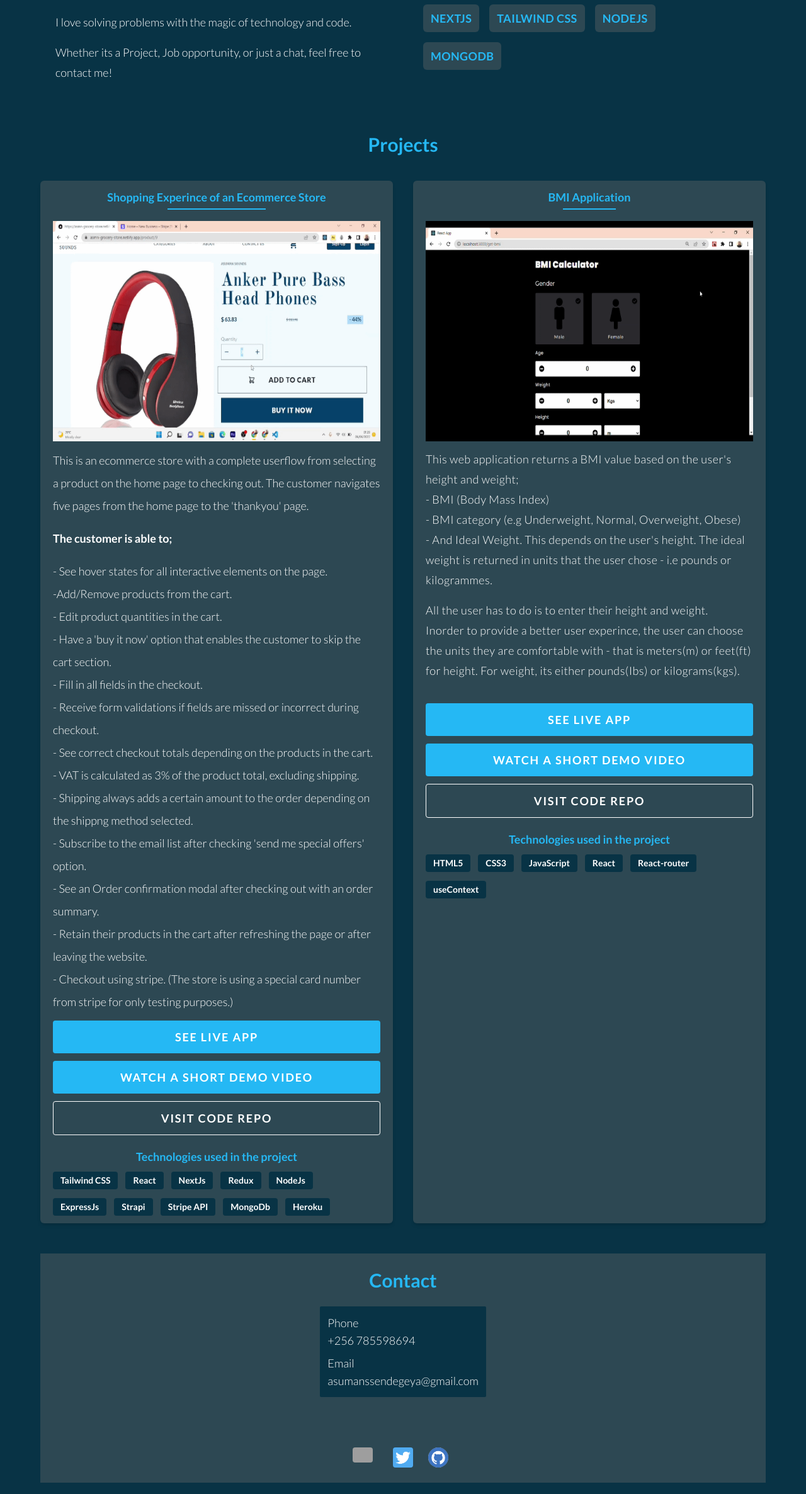
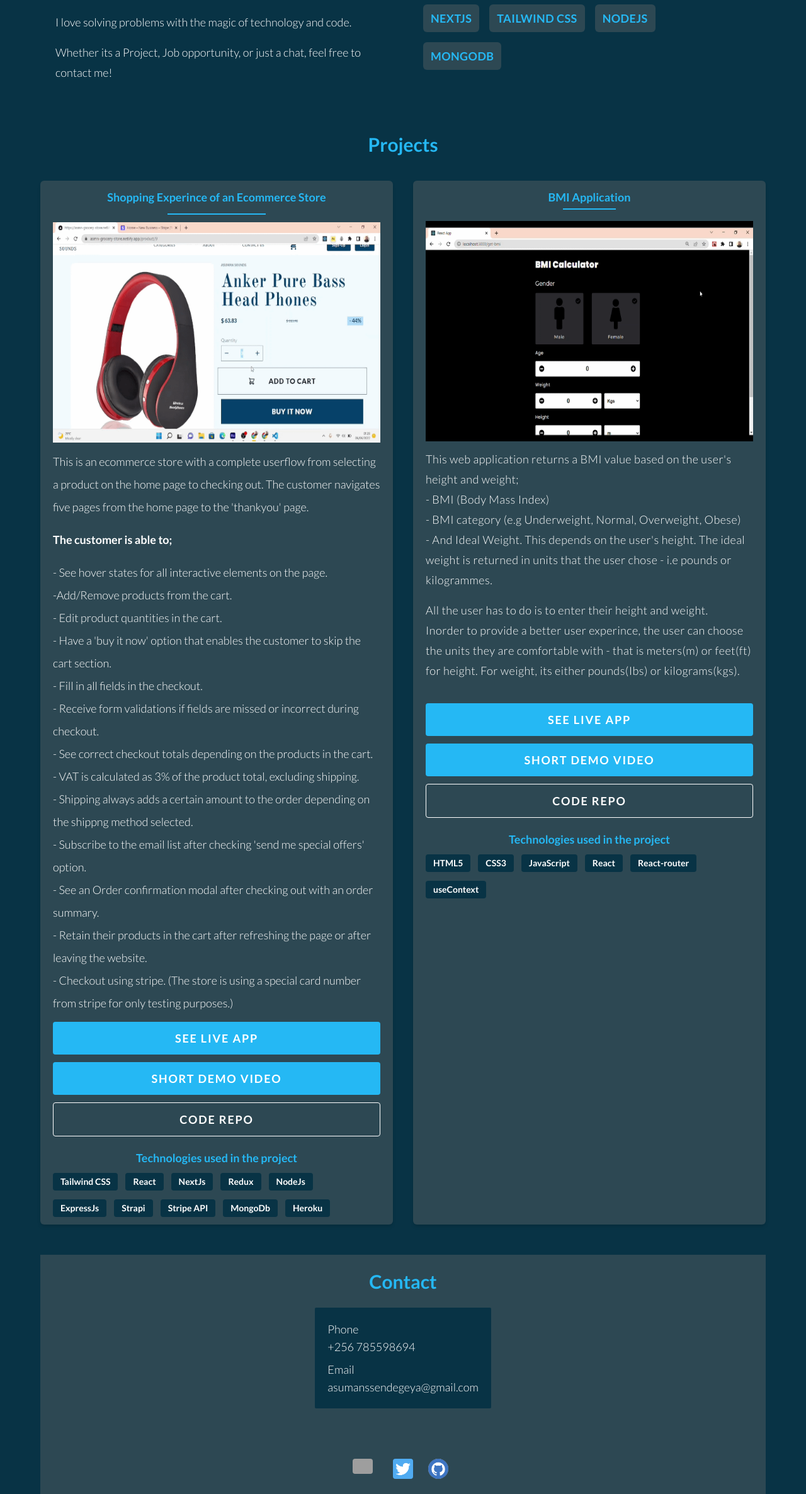
Before and after one commit to asuman315/portfolio, a React (Create React App) app: page / in a window 1280 px wide. Shown: the part 1141-3514 px from the top of the page at 63% size. Built offline with nearby package versions, Linux system fonts and the light colour scheme; grey boxes are pictures that could not be loaded; a web font is replaced by a local one.

Commit message:
fix error

```diff
--- a/src/Components/Footer/Contacts.jsx
+++ b/src/Components/Footer/Contacts.jsx
@@ -2,7 +2,7 @@
 
 const Contacts = () => {
   return (
-    <div className='bg-primary-1 py-3 px-3 w-autofill w-[fit-content] rounded-sm mx-auto mt-6'>
+    <div className='bg-primary-1 py-5 px-5 w-autofill w-[fit-content] rounded-sm mx-auto mt-6'>
       <div>
         <p>Phone</p>
         <p>+256 785598694</p>
--- a/src/Components/Projects/ProjectOne.jsx
+++ b/src/Components/Projects/ProjectOne.jsx
@@ -52,7 +52,7 @@
         </a>
         <a href='https://youtu.be/xX2YajoT4z8' target='_blank' rel='noreferrer'>
           <button className='uppercase border-none outline-none py-3 mt-3 tracking-widest font-bold text-lg rounded bg-primary-2 w-full'>
-            watch a short demo video
+            short demo video
           </button>
         </a>
         <a
@@ -61,7 +61,7 @@
           rel='noreferrer'>
           {' '}
           <button className='uppercase border-[1px] outline-none py-3 mt-3 tracking-widest font-bold text-lg rounded w-full'>
-            visit code repo
+            code repo
           </button>
         </a>
       </div>
--- a/src/Components/Projects/ProjectTwo.jsx
+++ b/src/Components/Projects/ProjectTwo.jsx
@@ -25,7 +25,7 @@
             Shopping Experince of an Ecommerce Store
           </a>
         </h3>
-        <div className='bg-primary-2 h-[2px] absolute top-8 w-[30%] left-[35%]'></div>
+        <div className='bg-primary-2 h-[2px] w-[30%] ml-[35%]'></div>
       </div>
       <img src={appImage} alt='gif' className='lg:h-[350px] mb-3' />
       <div className='leading-9'>
@@ -71,7 +71,7 @@
           target='_blank'
           rel='noreferrer'>
           <button className='uppercase border-none outline-none py-3 mt-3 tracking-widest font-bold text-lg rounded bg-primary-2 w-full'>
-            watch a short demo video
+            short demo video
           </button>
         </a>
         <a
@@ -79,7 +79,7 @@
           target='_blank'
           rel='noreferrer'>
           <button className='uppercase border-[1px] outline-none py-3 mt-3 tracking-widest font-bold text-lg rounded w-full'>
-            visit code repo
+            code repo
           </button>
         </a>
       </div>
```
